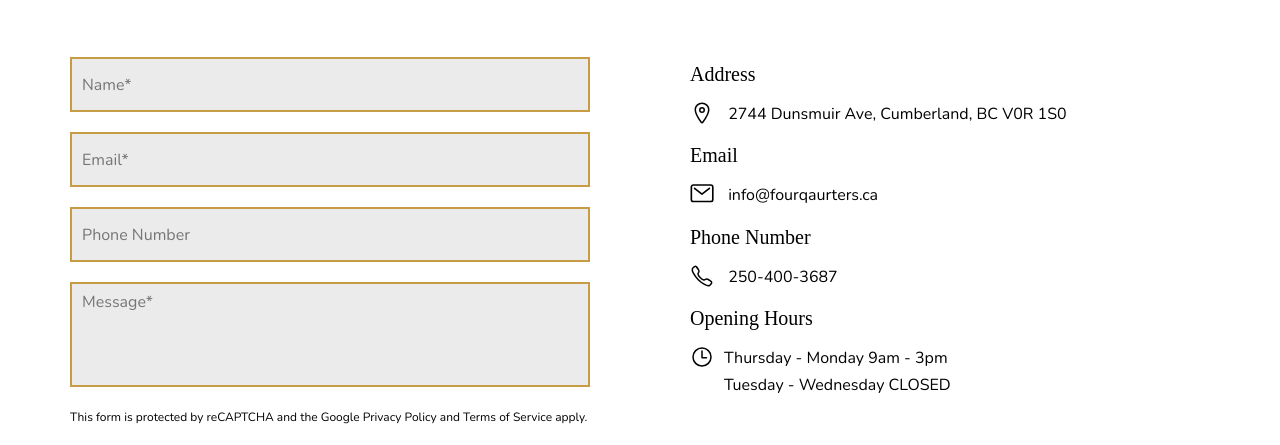
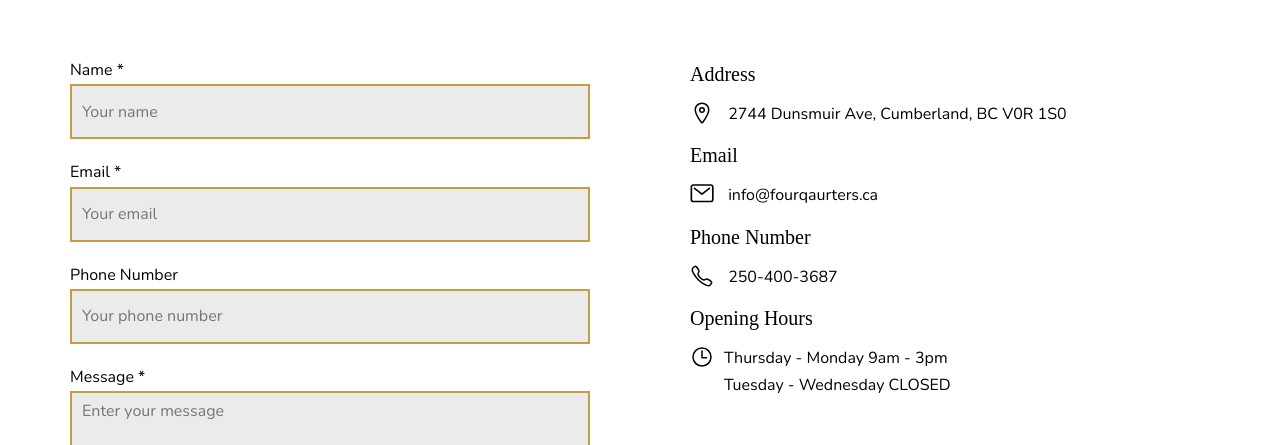
Before and after one commit to nic-dgl103-f21-cvs/websiteproject-bouceka, a website: page contact.html in a window 1280 px wide. Shown: the part 322-767 px from the top of the page. Drawn offline with Linux system fonts and the light colour scheme; some packages are replaced by stand-ins of ours; a web font is replaced by a local one.

Commit message:
Web-project: Chore: Add label for accesibility on contact page

```diff
--- a/contact.html
+++ b/contact.html
@@ -100,16 +100,20 @@
           <div class="contact__form">
             <form action="index.html">
               <div class="form-item">
-                <input type="text" id="name" placeholder="Name*" required />
+                <label for="name">Name *</label>
+                <input type="text" id="name" placeholder="Your name" required />
               </div>
               <div class="form-item">
-                <input type="text" id="email" placeholder="Email*" required />
+                <label for="email">Email *</label>
+                <input type="text" id="email" placeholder="Your email" required />
               </div>
               <div class="form-item">
-                <input type="text" id="phone" placeholder="Phone Number" />
+                <label for="phone">Phone Number</label>
+                <input type="text" id="phone" placeholder="Your phone number" />
               </div>
               <div class="form-item">
-                <textarea id="message" placeholder="Message*" required></textarea>
+                <label for="message">Message *</label>
+                <textarea id="message" placeholder="Enter your message" required></textarea>
               </div>
               <div class="form-item">
                 <p class="small-text">This form is protected by reCAPTCHA and the Google Privacy Policy and Terms of Service apply.</p>
```
Also changed, not shown: index.html (+0 -1 lines).
